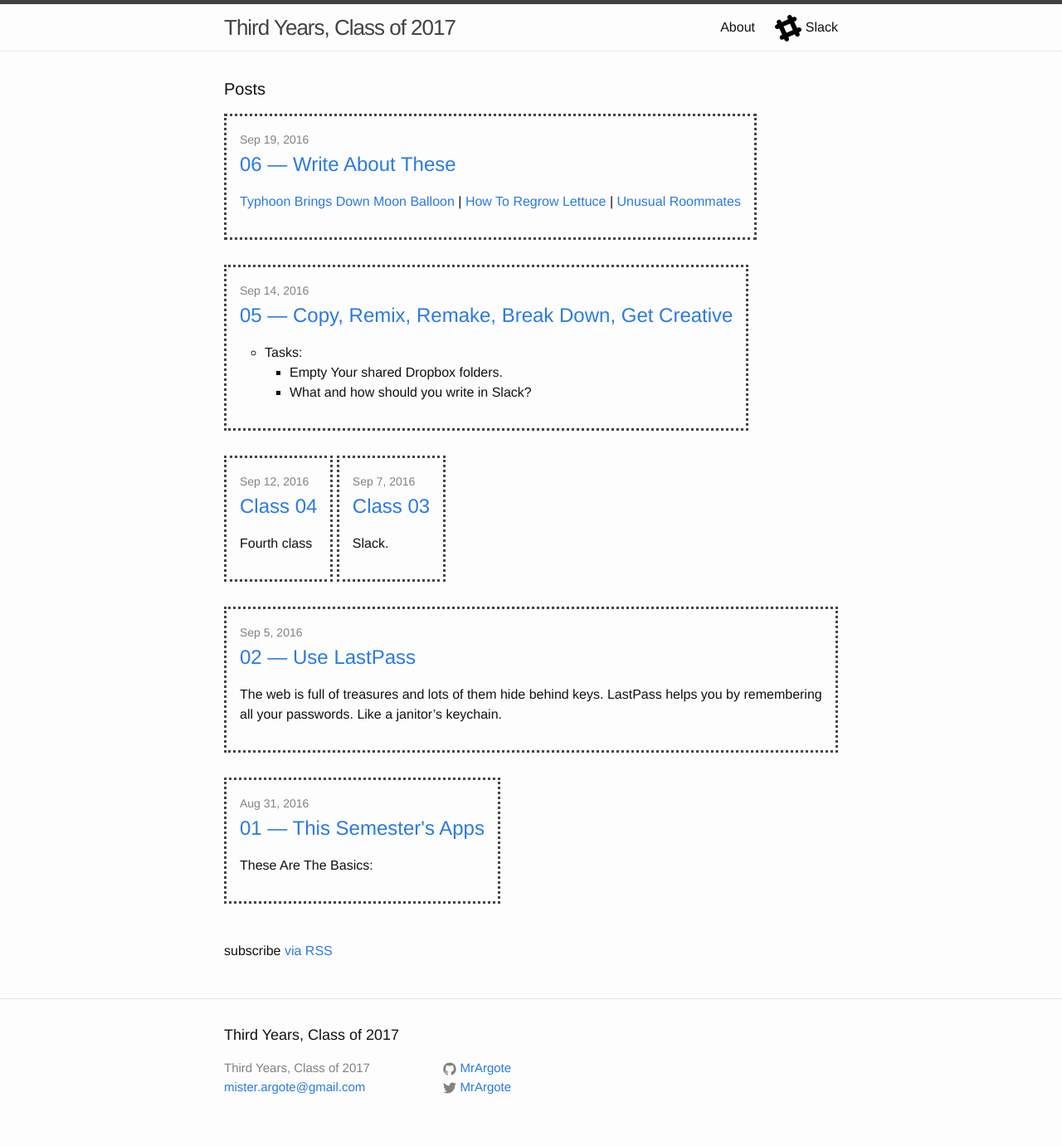
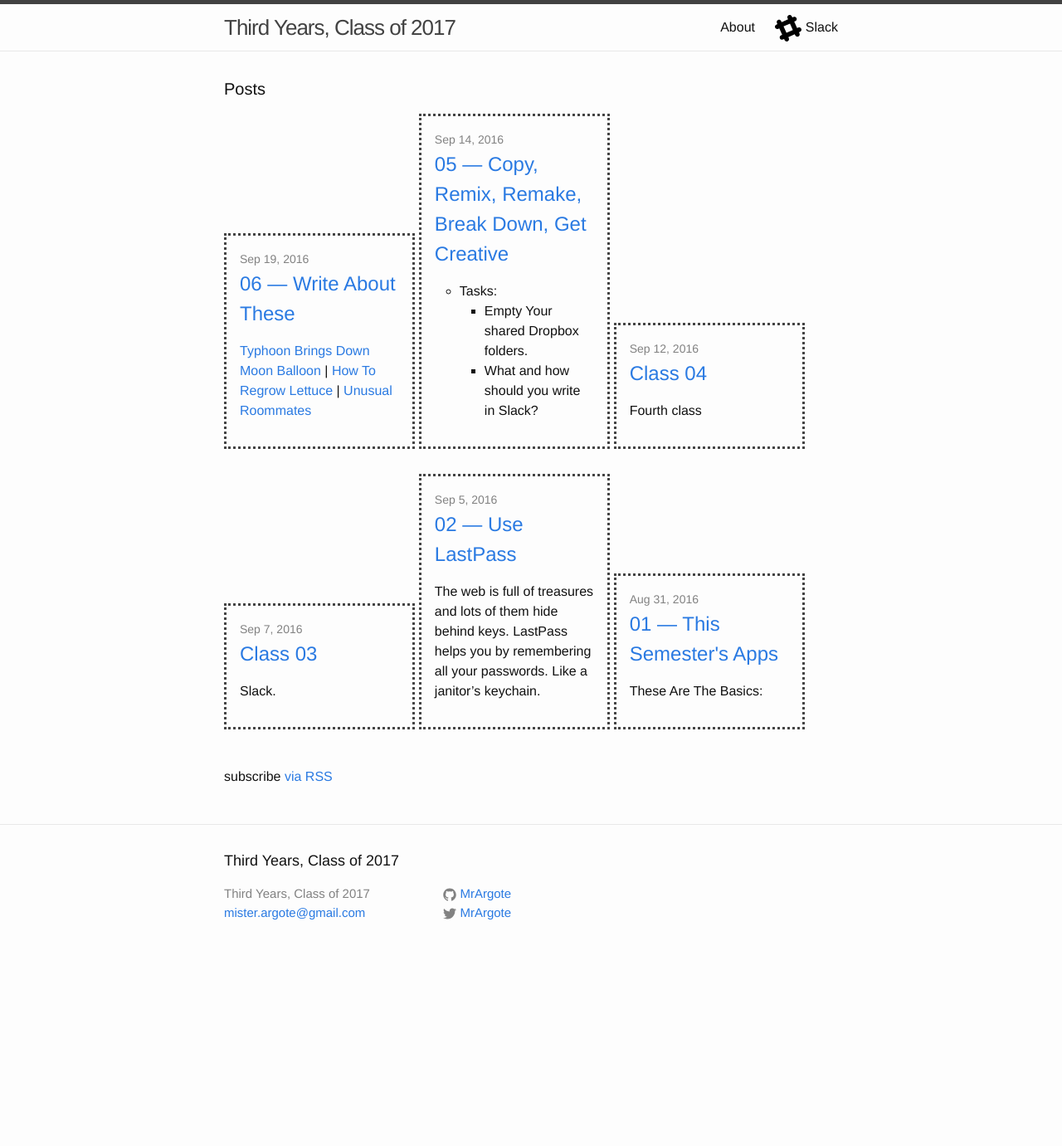
Before and after one commit to MrArgote/17-dot-argote-dot-org, a Jekyll site: the page built from index.html, in a window 1280 px wide. Shown: the whole page at 83% size. Built offline with Jekyll 4.4.1, drawn with Linux system fonts in a browser that asks for light colours; after the commit the page ends 1171 px from its top, so only the background shows below that.

Commit message:
made .post-list items narrower

```diff
--- a/index.html
+++ b/index.html
@@ -10,6 +10,7 @@ layout: default
     display: inline-block;
     border: dotted 0.2em #444;
     padding: 1em;
+    width: 26%;
   }
 </style>
 
```
